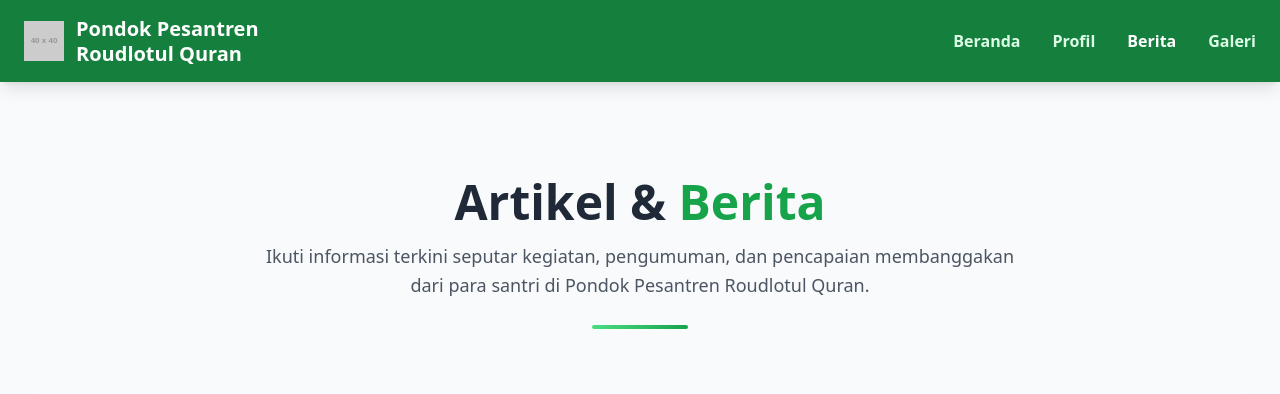
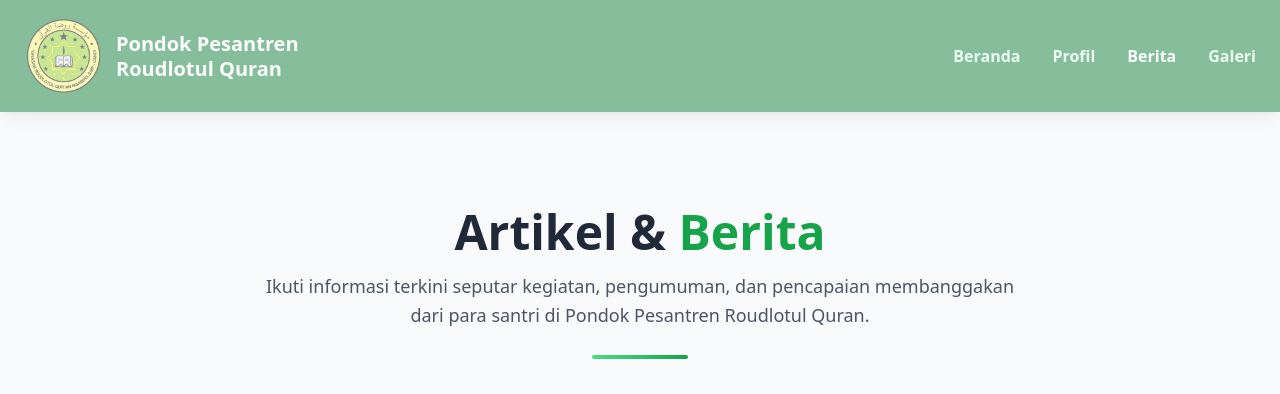
Before and after one commit to RehanZacky/webMTS, a PHP site: page /berita.php in a window 1280 px wide. Shown: the top 394 px of the page. Run offline with PHP 8.4, Linux system fonts and the light colour scheme; data comes from the database, SQL or seed files in the repository; grey boxes labelled with a size stand in for pictures from a placeholder-image service; some libraries are stand-ins or nearby versions.

Commit message:
add logo

```diff
--- a/berita.php
+++ b/berita.php
@@ -55,10 +55,10 @@ if ($semua_berita) {
 </head>
 <body class="bg-gray-50 min-h-screen font-sans">
 
-<header class="bg-green-700 sticky top-0 z-50 shadow-lg">
+<header class="bg-green-700 opacity-50 sticky top-0 z-50 shadow-lg">
     <div class="container mx-auto px-6 py-4 flex justify-between items-center">
         <a href="index.php" class="flex items-center gap-3">
-            <img src="https://placehold.co/40x40/FFFFFF/15803d?text=A" alt="Logo Al-Mujahidin" class="h-10 w-10">
+            <img src="upload\STK-20250718-WA0016.png" alt="Roudlotul Quran" class="h-20 w-20">
             <span class="text-xl font-bold text-white leading-tight">Pondok Pesantren <br> Roudlotul Quran</span>
         </a>
 
--- a/galeri.php
+++ b/galeri.php
@@ -51,7 +51,7 @@ $galeri_query = mysqli_query($koneksi, $query_gambar);
 <header class="bg-green-700 sticky top-0 z-50 shadow-lg">
     <div class="container mx-auto px-6 py-4 flex justify-between items-center">
         <a href="index.php" class="flex items-center gap-3">
-            <img src="https://placehold.co/40x40/FFFFFF/15803d?text=A" alt="Logo Al-Mujahidin" class="h-10 w-10">
+            <img src="upload\STK-20250718-WA0016.png" alt="Roudlotul Quran" class="h-20 w-20">
             <span class="text-xl font-bold text-white leading-tight">Pondok Pesantren <br> Roudlotul Quran</span>
         </a>
 
--- a/index.php
+++ b/index.php
@@ -22,7 +22,7 @@ include 'koneksi.php';
 <header class="bg-green-700 sticky top-0 z-50 shadow-lg">
     <div class="container mx-auto px-6 py-4 flex justify-between items-center">
         <a href="index.php" class="flex items-center gap-3">
-            <img src="https://placehold.co/40x40/FFFFFF/15803d?text=A" alt="Logo Al-Mujahidin" class="h-10 w-10">
+            <img src="upload\STK-20250718-WA0016.png" alt="Roudlotul Quran" class="h-20 w-20">
             <span class="text-xl font-bold text-white leading-tight">Pondok Pesantren <br> Roudlotul Quran</span>
         </a>
 
--- a/profil.php
+++ b/profil.php
@@ -11,7 +11,7 @@ $pegawai_result = mysqli_query($koneksi, $query_pegawai);
 <head>
     <meta charset="UTF-8">
     <meta name="viewport" content="width=device-width, initial-scale=1.0">
-    <title>Profil Pegawai - Pondok Pesantren Al-Mujahidin</title>
+    <title>Profil Pegawai - Pondok Pesantren Roudlotul Quran</title>
     <script src="https://cdn.tailwindcss.com"></script>
     <style>
         /* CSS untuk animasi (opsional, bisa dihapus jika tidak ingin animasi sama sekali) */
@@ -32,7 +32,7 @@ $pegawai_result = mysqli_query($koneksi, $query_pegawai);
     <header class="bg-green-700 sticky top-0 z-50 shadow-lg">
     <div class="container mx-auto px-6 py-4 flex justify-between items-center">
         <a href="index.php" class="flex items-center gap-3">
-            <img src="https://placehold.co/40x40/FFFFFF/15803d?text=A" alt="Logo Al-Mujahidin" class="h-10 w-10">
+            <img src="upload\STK-20250718-WA0016.png" alt="Roudlotul Quran" class="h-20 w-20">
             <span class="text-xl font-bold text-white leading-tight">Pondok Pesantren <br> Roudlotul Quran</span>
         </a>
 
```
Also changed, not shown: upload/STK-20250718-WA0016.png (added).
